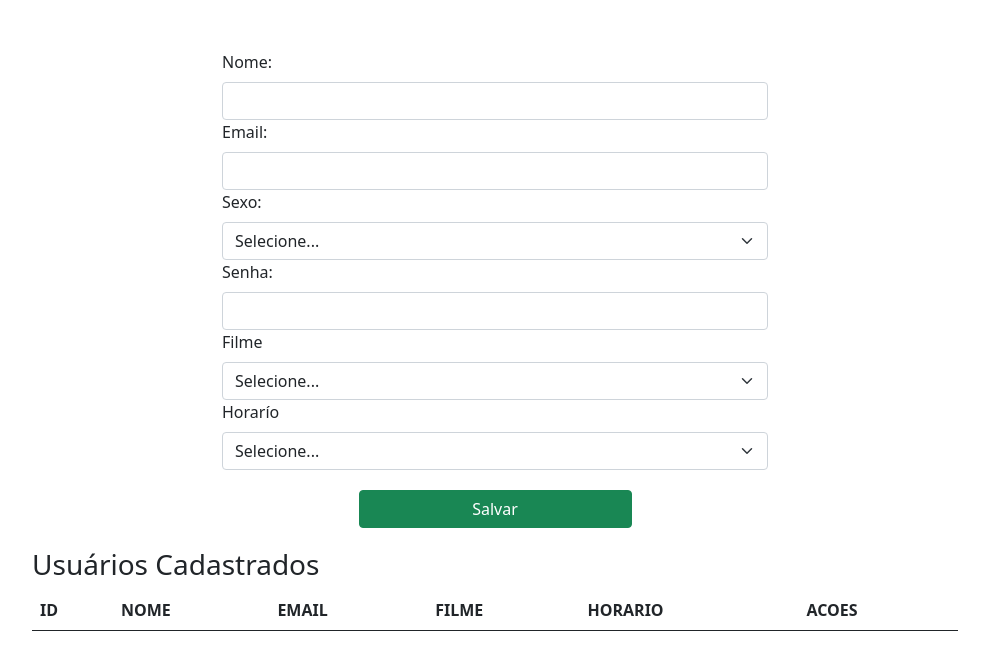
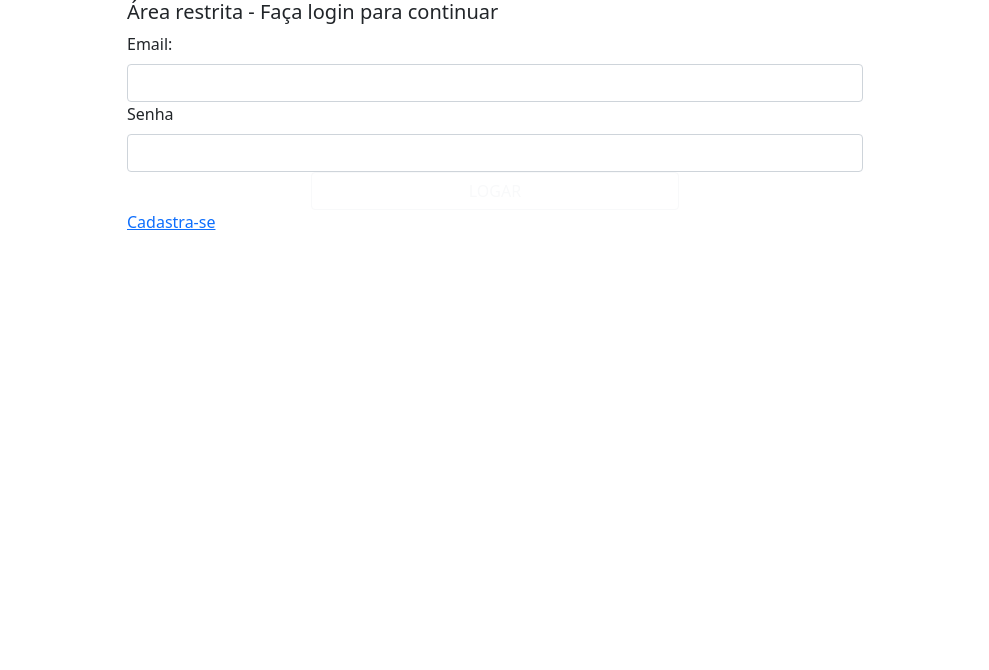
Before and after one commit to LaraSouzx/CompraIngressosOnline, a PHP site: page / in a window 1280 px wide. Shown: the top 670 px of the page, without its empty margins (145-1134 px from the left). Run offline with PHP 8.4, Linux system fonts and the light colour scheme; data that the repository does not hold is empty; some libraries are stand-ins or nearby versions.

Commit message:
atualização
pagina de login e cadastro

```diff
--- a/modulo-2/editar-pessoa.php
+++ b/modulo-2/editar-pessoa.php
@@ -1,7 +1,7 @@
 <?php
 require('includes/conexao.php');
 $id = $_GET['id'];
-$sql = "SELECT * FROM pessoa WHERE id = $id";
+$sql = "SELECT * FROM pessoas WHERE id = $id";
 $resultado = mysqli_query($conexao, $sql);
 
 while($row = mysqli_fetch_assoc($resultado)){
--- a/modulo-2/index.php
+++ b/modulo-2/index.php
@@ -1,126 +1,66 @@
-<?php require('includes/header.php')?>
+<?php
+session_start();
+if (isset($_SESSION['logado'])) {
+    echo "<script>
+            location.href='home.php';
+          </script>";
+}
+
+?>
+
+<!DOCTYPE html>
+<html lang="en">
+
+<head>
+    <meta charset="UTF-8">
+    <meta http-equiv="X-UA-Compatible" content="IE=edge">
+    <meta name="viewport" content="width=device-width, initial-scale=1.0">
+    <link href="https://cdn.jsdelivr.net/npm/bootstrap@5.1.0/dist/css/bootstrap.min.css" rel="stylesheet" integrity="sha384-KyZXEAg3QhqLMpG8r+8fhAXLRk2vvoC2f3B09zVXn8CA5QIVfZOJ3BCsw2P0p/We" crossorigin="anonymous">
+    <script src="https://cdn.jsdelivr.net/npm/bootstrap@5.1.0/dist/js/bootstrap.bundle.min.js" integrity="sha384-U1DAWAznBHeqEIlVSCgzq+c9gqGAJn5c/t99JyeKa9xxaYpSvHU5awsuZVVFIhvj" crossorigin="anonymous"></script>
+    <link rel="stylesheet" href="assets/css/style.css">
+    <script src="assets/js/login.js"></script>
+    <title>Login</title>
+</head>
+
 <body>
-    <div class="container">
-        <div class="row margin-top-50">
-            <div class="offset-md-3 col-md-6">
+    <div class="container container-fluid">
         <div class="row">
+            <div class="offset-md-2 col-md-8 box-login">
+                <h5 class="titulo">Área restrita - Faça login para continuar</h5>
 
-                    <?php if (isset($_GET['msg'])) {
-                        if ($_GET['msg'] == 'salvo') {
-                            echo "<div class='col-md-12 alert alert-success'>
-                                    Usuário cadastrado com sucesso!
-                                  </div>";
-                        }else if($_GET['msg'] == 'edit'){
-                            echo "<div class='col-md-12 alert alert-info'>Usuário editado com sucesso!</div>";
-                        }
-                           else {
-                            echo "<div class='col-md-12 alert alert-danger'>
-                                    Erro ao salvar usuário!
+                <div id="retorno-login">
+
+                </div>
+
+                <?php
+                //ISSET -> SE EXISTIR
+                if (isset($_GET['msg'])) {
+                    if ($_GET['msg'] == "erro") {
+                        echo "
+                                <div class='alert alert-danger'>
+                                    Ops! Os dados informados estão
+                                    incorretos.
                                 </div>";
                     }
-                    } ?>
+                }
+                ?>
 
-                    <div class="col-md-12" id="retorno"></div>
-
-                    <form onsubmit="return false" method="POST" action="acoes/pessoas/salvar-pessoa.php" id="form-pessoa">
-
-                        <div class="col-md-12">
-                            <label class="form-label">Nome:</label>
-                            <input type="text" id="nome" name="nome" class="form-control">
+                <form method="post" id="form-login" action="acoes/pessoas/login.php" onsubmit="return false">
+                    <div class="form-group">
+                        <label class="form-label">Email:</label>
+                        <input type="email" name="email" id="email" class="form-control">
                     </div>
 
-                        <div class="col-md-12">
-                            <label class="form-label">Email:</label>
-                            <input type="email" id="email" name="email" class="form-control">
+                    <div class="form-group">
+                        <label class="form-label">Senha</label>
+                        <input type="password" name="senha" id="senha" class="form-control">
                     </div>
 
-                        <div class="col-md-12">
-                            <label class="form-label">Sexo:</label>
-                            <select class="form-select" id="sexo" name="sexo">
-                                <option value="">Selecione...</option>
-                                <option value="M">Masculino</option>
-                                <option value="F">Feminino</option>
-                            </select>
+                    <div class="form-group btn-logar">
+                        <button onclick="validarLogin()" class="btn btn-outline-light col-sm-12 col-xs-12 offset-md-3 col-md-6">LOGAR</button>
                     </div>
-
-                        <div class="col-md-12">
-                            <label class="form-label">Senha:</label>
-                            <input type="password" id="senha" name="senha" class="form-control">
-                        </div>
-
-                        <div class="col-md-12">
-                            <label class="form-label">Filme</label>
-                            <select class="form-select" id="filme" name="filme">
-                                <option value="">Selecione...</option>
-                                <option value="1">Matrix 4</option>
-                                <option value="2">Whoami: Nenhum sistema está a salvo</option>
-                                <option value="3">Gente Grande 2</option>
-                                <option value="4">Interstellar</option>
-                                <option value="5">Ilha do medo</option>
-                            </select>
-                        </div>
-
-                        <div class="col-md-12">
-                            <label class="form-label">Horarío</label>
-                            <select class="form-select" id="horario" name="horario">
-                                <option value="">Selecione...</option>
-                                <option value="1">14:30</option>
-                                <option value="2">17:30</option>
-                                <option value="3">18:40</option>
-                                <option value="4">20:00</option>
-                            </select>
-                        </div>
-
-                        <div class="offset-md-3 col-md-6 margin-top-20">
-                            <button onclick="validarPessoa()" class="btn btn-success col-md-12">Salvar</button>
-                        </div>
-
+                        <a href="cadastrar-novo.php">Cadastra-se</a>
                 </form>
-
-                </div>
-            </div>
-        </div>
-
-        <div class="row margin-top-20">
-            <div class="offset-md-1 col-md-10">
-                <h3>Usuários Cadastrados</h3>
-                <table class="table">
-                    <thead>
-                        <tr>
-                            <th>ID</th>
-                            <th>NOME</th>
-                            <th>EMAIL</th>
-                            <th>FILME</th>
-                            <th>HORARIO</th>
-                            <th>ACOES</th>
-                        </tr>
-                    </thead>
-                    <tbody>
-                        <?php
-                            require('includes/conexao.php');
-                            $sql = "SELECT * FROM pessoa ORDER BY id DESC";
-                            $resultado = mysqli_query($conexao, $sql);
-                            while($row = mysqli_fetch_assoc($resultado)){
-                        ?>
-                        <tr id="pessoa-<?php echo $row['id']?>">
-                            <th><?php echo $row['id'] ?></th>
-                            <th><?php echo $row['nome'] ?></th>
-                            <th><?php echo $row['email'] ?></th>
-                            <th><?php echo $row['filme']?></th>
-                            <th><?php echo $row['horario']?></th>
-                            <th>
-                                <button class="btn btn-danger btn-sm"
-                                onclick="deletar ('<?php echo $row['id']?>')"
-                                >Excluir</button>
-                                <a href="editar-pessoa.php?id=<?php echo $row['id']?>">
-                                <button class="btn btn-info btn-sm"
-                                >Editar</button>
-                                </a>
-                            </th>
-                        </tr>
-                        <?php } ?>
-                    </tbody>
-                </table>
             </div>
         </div>
     </div>
```
Also changed, not shown: modulo-2/cadastrar-novo.php (added, +61 -0 lines), modulo-2/home.php (added, +129 -0 lines). Lines whose indentation alone changed are shown as unchanged.
